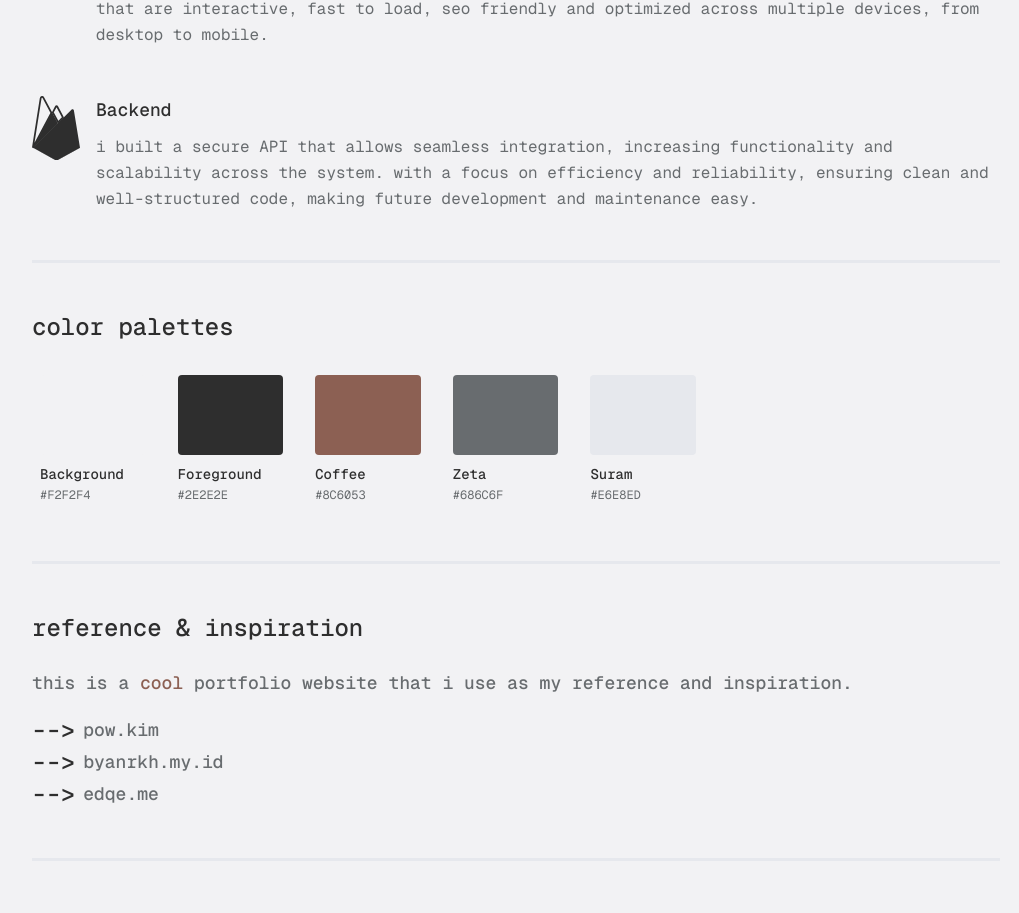
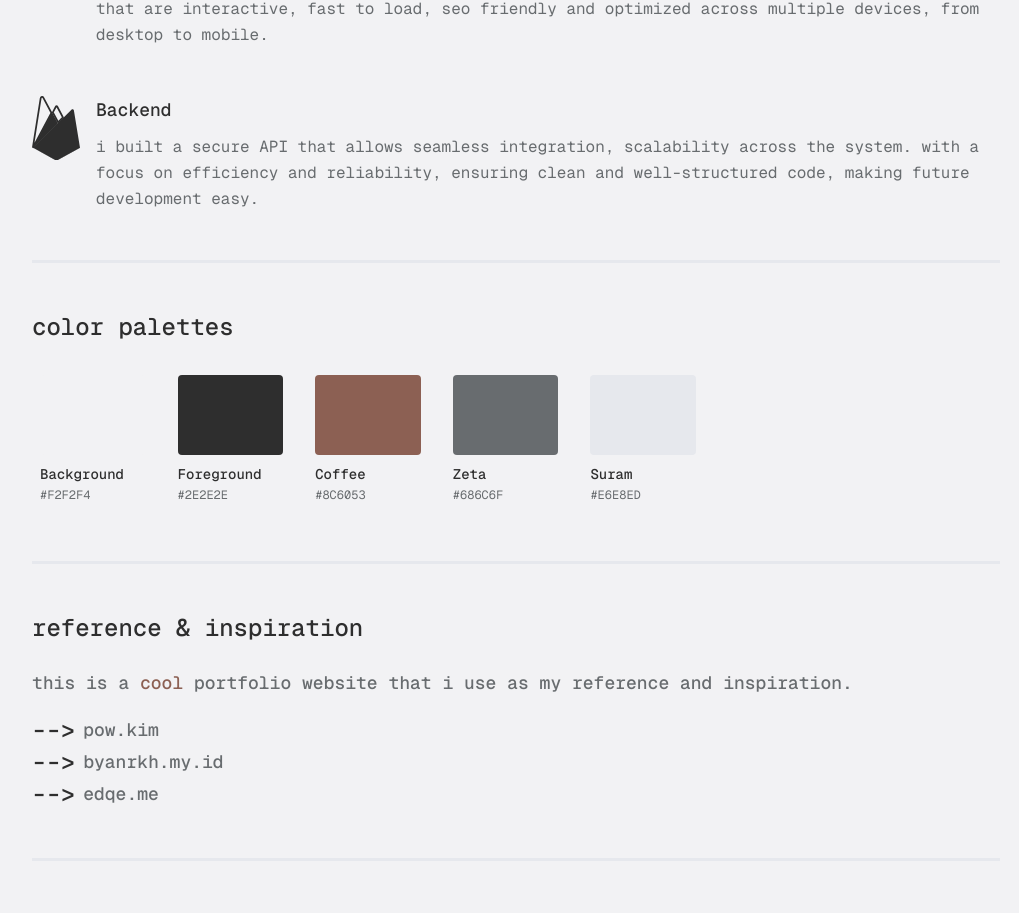
Before and after one commit to IRTIDEATH/Al-Sakha, a Next.js app: page / in a window 1280 px wide. Shown: the part 1739-2652 px from the top of the page, without its empty margins (124-1143 px from the left). Built offline with nearby package versions, Linux system fonts and the light colour scheme.

Commit message:
Update desc text on service backend section

```diff
--- a/components/section/home/service-section.tsx
+++ b/components/section/home/service-section.tsx
@@ -59,10 +59,9 @@ const ServiceSection = () => {
               <h2 className="text-lg font-medium">Backend</h2>
               <p className="text-zeta">
                 i built a secure API that allows seamless integration,
-                increasing functionality and scalability across the system. with
-                a focus on efficiency and reliability, ensuring clean and
-                well-structured code, making future development and maintenance
-                easy.
+                scalability across the system. with a focus on efficiency and
+                reliability, ensuring clean and well-structured code, making
+                future development easy.
               </p>
             </div>
             <div>
```
